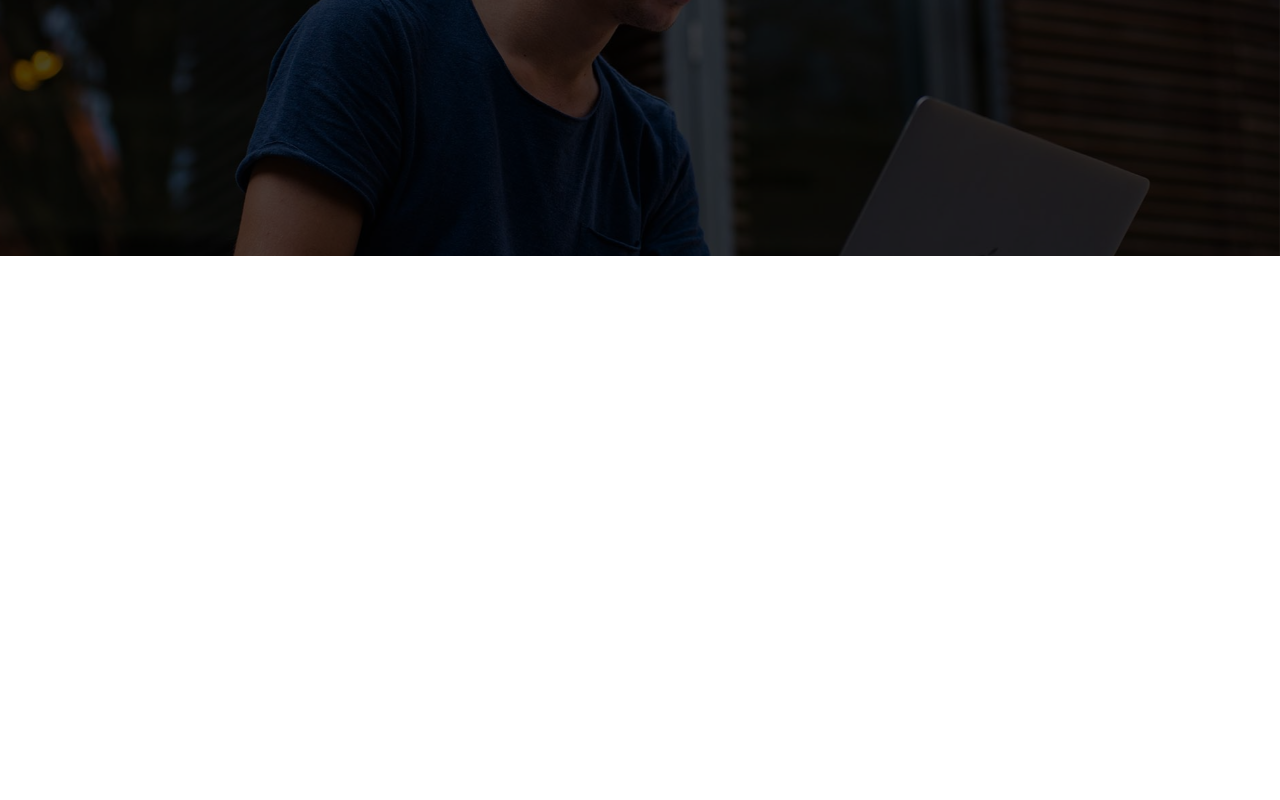
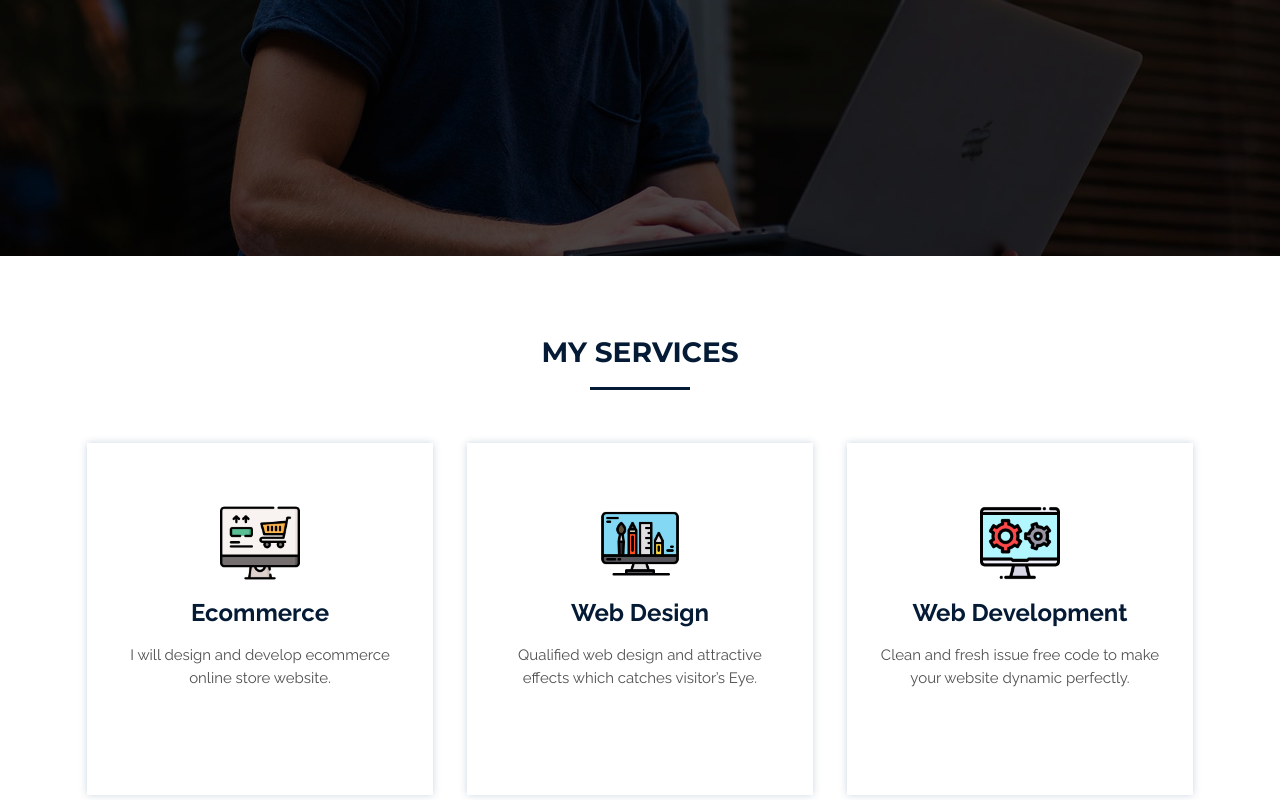
Before and after one commit to rahaman84/elms, a React (Create React App) app: page / in a window 1280 px wide. Shown: the part 294-1094 px from the top of the page. Before the commit the page ends 800 px from the top, so only its background shows below. Built offline with nearby package versions, Linux system fonts and the light colour scheme.

Commit message:
Design Service section on home page

```diff
--- a/src/App.js
+++ b/src/App.js
@@ -1,10 +1,12 @@
 import React from "react";
 import TopBanner from "./components/TopBanner/TopBanner";
+import Services from "./components/Services/Services";
 
 function App() {
   return (
     <div >
       <TopBanner/>
+      <Services/>
     </div>
   );
 }
--- a/src/asset/css/custom.css
+++ b/src/asset/css/custom.css
@@ -28,3 +28,57 @@
     color: #ffffff;
     font-size: 22;
 }
+.ecommerceIcon{
+    height: 80px;
+    width: 80px;
+}
+.designIcon{
+    height: 80px;
+    width: 80px;
+}
+.webIcon{
+    height: 80px;
+    width: 80px;
+}
+.serviceCard{
+    margin: 5px 5px 5px 5px;
+    height: 22rem;
+    padding: 60px 30px 60px 30px;
+    box-shadow: 0 0 8px 0 rgb(4, 55, 105,0.2);
+}
+.serviceCard:hover{
+    margin: 5px 5px 5px 5px;
+    height: 22rem;
+    padding: 60px 30px 60px 30px;
+    box-shadow: 0 0 16px 0 rgb(4, 55, 105,0.2);
+}
+.serviceName{
+    color: #051b35;
+    margin-top: 1rem;
+    font-family: 'Raleway',sans-serif;
+    font-size: 24px;
+    font-weight: 700;
+}
+.serviceDescription{
+    color: #505050;
+    margin-top: 1rem;
+    font-family: 'Raleway',sans-serif;
+    font-size: 15px;
+    font-weight: 400;
+
+}
+.serviceMainTitle{
+    color: #051b35;
+    margin-top: 5rem;
+    margin-bottom: 3rem;
+    font-family: 'Montserrat',sans-serif;
+    font-weight: 700;
+    font-size: 28px;
+}
+.bottom{
+    background: #051b35 none repeat scroll 0 0;
+    height: 3px;
+    width: 100px;
+    margin: -1.9rem auto 0;
+    margin-bottom: 3rem;
+}
--- /dev/null
+++ b/src/components/Services/Services.jsx
@@ -0,0 +1,53 @@
+import React, { Component, Fragment } from 'react'
+import { Col, Container, Row } from 'react-bootstrap'
+import designIcon from '../../asset/image/design.png';
+import ecommerceIcon from '../../asset/image/ecommerce.png';
+import webIcon from '../../asset/image/web.png';
+import '../../asset/css/custom.css';
+import '../../asset/css/bootstrap.min.css';
+
+ class Services extends Component {
+  render() {
+    return (
+      <Fragment>
+
+            <Container className="text-center">
+                <h1 className="serviceMainTitle">MY SERVICES</h1>
+                    <div className="bottom"></div>
+
+            <Row>
+
+                <Col lg={4} md={6} sm={12} >
+                    <div className="serviceCard text-center">
+                    <img className="ecommerceIcon" src={ecommerceIcon} />
+                    <h2 className="serviceName">Ecommerce</h2>
+                    <p className="serviceDescription">I will design and develop ecommerce online store website.</p>
+                    </div>
+                </Col>
+
+                <Col lg={4} md={6} sm={12}>
+                    <div className="serviceCard text-center">
+                    <img className="designIcon"  src={designIcon} />
+                    <h2 className="serviceName">Web Design</h2>
+                    <p className="serviceDescription">Qualified web design and attractive effects which catches visitor’s Eye.</p>
+                    </div>
+                </Col>
+
+                <Col lg={4} md={6} sm={12}>
+                    <div className="serviceCard text-center">
+                    <img className="webIcon"  src={webIcon} />
+                    <h2 className="serviceName">Web Development</h2>
+                    <p className="serviceDescription">Clean and fresh issue free code to make your website dynamic perfectly.</p>
+                    </div>
+                </Col>
+
+            </Row>
+
+        </Container>
+
+      </Fragment>
+    )
+  }
+}
+
+export default Services
```
